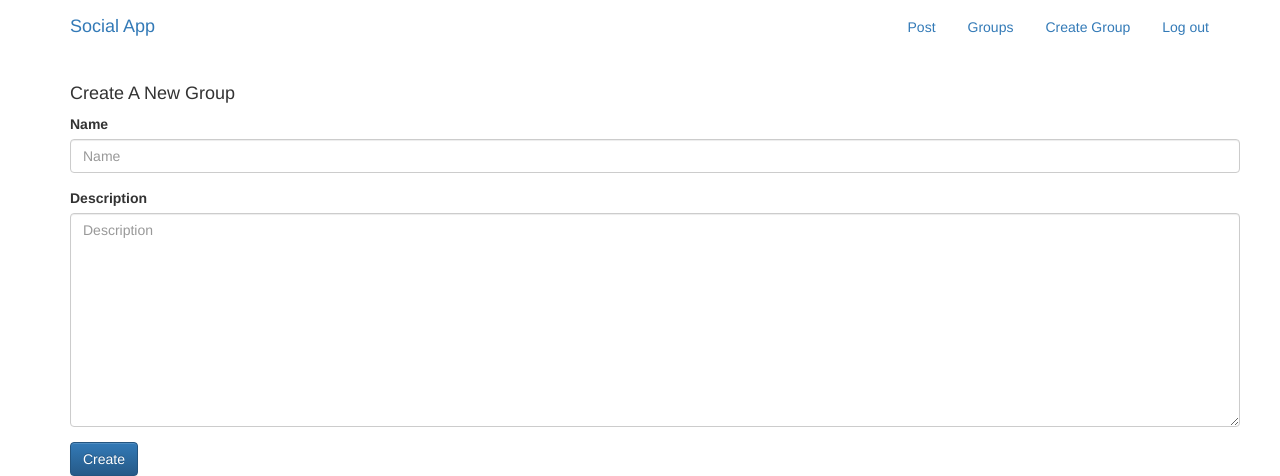
After one commit to samghadri/socialappform, a Django app: a page that uses socialblog/templates/base.html in a window 1280 px wide. The commit adds this page. Shown: the top 476 px of the page. Run offline with Django 3.2, Linux system fonts and the light colour scheme; a user stored in the database is signed in; some libraries are stand-ins or nearby versions.

Commit message:
thirteenth commit

```diff
--- a/socialblog/groups/models.py
+++ b/socialblog/groups/models.py
@@ -1,7 +1,8 @@
+from django.conf import settings
+from django.core.urlresolvers import reverse
 from django.db import models
 from django.utils.text import slugify
 import misaka
-from django.core.urlresolvers import reverse
 from django.contrib.auth import get_user_model
 User = get_user_model()
 from django import template
@@ -9,11 +10,11 @@ register = template.Library()
 
 
 class Group(models.Model):
-    name = models.CharField(max_length = 200,unique = True)
-    slug = models.SlugField(allow_unicode=True, unique = True)
-    description = models.TextField(blank=True,default='')
-    description_html = models.TextField(editable=False,default='',blank=True)
-    members = models.ManyToManyField(User,through='GroupMember')
+    name = models.CharField(max_length=255, unique=True)
+    slug = models.SlugField(allow_unicode=True, unique=True)
+    description = models.TextField(blank=True, default='')
+    description_html = models.TextField(editable=False, default='', blank=True)
+    members = models.ManyToManyField(User,through="GroupMember")
 
     def __str__(self):
         return self.name
@@ -24,18 +25,19 @@ class Group(models.Model):
         super().save(*args, **kwargs)
 
     def get_absolute_url(self):
-        return reverse('groups:single', kwargs={'slug':self.slug})
+        return reverse("groups:single", kwargs={"slug": self.slug})
+
 
     class Meta:
-        ordering = ['name']
+        ordering = ["name"]
 
 
 class GroupMember(models.Model):
-    group = models.ForeignKey(Group, related_name='membership')
-    user = models.ForeignKey(User, related_name='user_groups')
+    group = models.ForeignKey(Group, related_name="memberships")
+    user = models.ForeignKey(User,related_name='user_groups')
 
     def __str__(self):
         return self.user.username
 
     class Meta:
-        unique_together = ('group','user')
+        unique_together = ("group", "user")
--- /dev/null
+++ b/socialblog/groups/templates/groups/group_form.html
@@ -0,0 +1,11 @@
+{% extends "groups/group_base.html" %}
+{% load bootstrap4 %}
+
+{% block group_content %}
+<h4>Create A New Group</h4>
+  <form method="POST" action="{% url 'groups:create' %}" id="groupForm">
+  	{% csrf_token %}
+  	{% bootstrap_form form %}
+  	<input type="submit" value="Create" class="btn btn-primary btn-large">
+  </form>
+{% endblock %}
--- a/socialblog/groups/templates/groups/group_list.html
+++ b/socialblog/groups/templates/groups/group_list.html
@@ -1,11 +1,10 @@
-{% extends "groups/grous_base.html" %}
+{% extends "groups/group_base.html" %}
 {% block pregroup %}
 <div class="col-md-4">
   <div class="content">
     {% if user.is_authenticated %}
     <h2>Welcome Back :)</h2>
-      <a href="{% url 'posts:for_user' username = user.username %}">
-        @{{user.username}}</a>
+      <a href="{% url 'posts:for_user' username=user.username %}">@{{user.username }}</a>
 
     {% endif %}
     <h1>Groups</h1>
--- a/socialblog/groups/urls.py
+++ b/socialblog/groups/urls.py
@@ -1,12 +1,12 @@
-from django.confurls import url
+from django.conf.urls import url
 from . import views
 
 app_name = 'groups'
 
-urlpatterns =[
-    url(r'^$',views.ListGroups.as_view(), name = 'all'),
-    url(r'^create/$',views.CreateGroup.as_view(),name='create'),
-    url(r'posts/in/(?P<slug>[-\w]+)/$',views.SingleGroup.as_view(),name ='single'),
-    url(r'join/(?P<slug>[-\w]+)/$',views.JoinGroup.as_view(),name='join'),
-    url(r'leave/(?P<slug>[-w]+)/$',views.LeaveGroup.as_view(),name='leave'),
+urlpatterns = [
+    url(r"^$", views.ListGroups.as_view(), name="all"),
+    url(r"^new/$", views.CreateGroup.as_view(), name="create"),
+    url(r"^posts/in/(?P<slug>[-\w]+)/$",views.SingleGroup.as_view(),name="single"),
+    url(r"join/(?P<slug>[-\w]+)/$",views.JoinGroup.as_view(),name="join"),
+    url(r"leave/(?P<slug>[-\w]+)/$",views.LeaveGroup.as_view(),name="leave"),
 ]
--- a/socialblog/groups/views.py
+++ b/socialblog/groups/views.py
@@ -1,59 +1,60 @@
-from django.shortcuts import render
-from django.contrib.auth.mixins import LoginRequiredMixin,PermissionRequiredMixin
-from django.urlresolvers import reverse
+from django.contrib import messages
+from django.contrib.auth.mixins import(LoginRequiredMixin,PermissionRequiredMixin)
+from django.core.urlresolvers import reverse
+from django.db import IntegrityError
+from django.shortcuts import get_object_or_404
 from django.views import generic
-from groups.models import Group, GroupMember
-from django.shortcuts import get_object_or_404
-from django.contrib import messages
+from groups.models import Group,GroupMember
+from . import models
 
-
-class CreateGroup(LoginRequiredMixin,generic.CreateView):
-    fields = ('name', 'description')
+class CreateGroup(LoginRequiredMixin, generic.CreateView):
+    fields = ("name", "description")
     model = Group
-
 
 class SingleGroup(generic.DetailView):
     model = Group
-
 
 class ListGroups(generic.ListView):
     model = Group
 
 
-class JoinGroup(LoginRequiredMixin,generic.RedirectView):
+class JoinGroup(LoginRequiredMixin, generic.RedirectView):
 
-    def get_redirect_url(self,*args,**kwargs):
-        return reverse('groups:single',kwargs={'slug':self.kwargs.get('slug')})
+    def get_redirect_url(self, *args, **kwargs):
+        return reverse("groups:single",kwargs={"slug": self.kwargs.get("slug")})
 
     def get(self, request, *args, **kwargs):
-        group = get_object_or_404(Group,slug=self.kwargs.get('slug'))
-
+        group = get_object_or_404(Group,slug=self.kwargs.get("slug"))
 
         try:
             GroupMember.objects.create(user=self.request.user,group=group)
-        except:
-            messages.warning(self.request,'YOU ARE ALREADY A MEMBER OF THIS GROUP!!')
+
+        except IntegrityError:
+            messages.warning(self.request,("You are already a member of {}".format(group.name)))
+
         else:
-            messages.success(self.request,'YOU ARE NOW A MEMBER')
+            messages.success(self.request,"You are now a member of the {} group.".format(group.name))
+
         return super().get(request, *args, **kwargs)
 
 
-class LeaveGroup(LoginRequiredMixin,generic.RedirectView):
+class LeaveGroup(LoginRequiredMixin, generic.RedirectView):
 
-    def get_redirect_url(self,*args,**kwargs):
-        return reverse('groups:single', kwargs={'slug':self.kwargs.get('slug')})
+    def get_redirect_url(self, *args, **kwargs):
+        return reverse("groups:single",kwargs={"slug": self.kwargs.get("slug")})
 
     def get(self, request, *args, **kwargs):
+
         try:
             membership = models.GroupMember.objects.filter(
-            user=self.request.user,group__slug=self.kwargs.get('slug')
+                user=self.request.user,
+                group__slug=self.kwargs.get("slug")
             ).get()
 
-        except:
-            models.GroupMember.DoesNotExist:
-            messages.warning(self.request,'You are not part of this group!')
-
+        except models.GroupMember.DoesNotExist:
+            messages.warning(self.request, "You are not in this group!")
         else:
             membership.delete()
-            messages.success(self.request,'You have left the group :(')
+            messages.success(
+                self.request,"You have successfully left the group.")
         return super().get(request, *args, **kwargs)
--- a/socialblog/socialblog/urls.py
+++ b/socialblog/socialblog/urls.py
@@ -1,13 +1,14 @@
-from django.conf.urls import url,include
+from django.conf.urls import url, include
 from django.contrib import admin
 from . import views
 
 urlpatterns = [
-    url(r'^admin/', admin.site.urls),
-    url(r'^$',views.HomePage.as_view(),name='home'),
-    url(r'^accounts/', include('accounts.urls',namespace='accounts')),
-    url(r'^accounts/',include('django.contrib.auth.urls')),
-    url(r'^thanks/$',views.ThanksPage.as_view(),name='thanks'),
-    url(r'^test/$',views.TestPage.as_view(), name ='test'),
-
+    url(r"^$", views.HomePage.as_view(), name="home"),
+    url(r"^test/$", views.TestPage.as_view(), name="test"),
+    url(r"^thanks/$", views.ThanksPage.as_view(), name="thanks"),
+    url(r"^admin/", admin.site.urls),
+    url(r"^accounts/", include("accounts.urls", namespace="accounts")),
+    url(r"^accounts/", include("django.contrib.auth.urls")),
+    url(r"^posts/", include("posts.urls", namespace="posts")),
+    url(r"^groups/",include("groups.urls", namespace="groups")),
 ]
--- a/socialblog/templates/base.html
+++ b/socialblog/templates/base.html
@@ -3,47 +3,44 @@
 <html>
   <head>
     <meta charset="utf-8">
-    <title>Star Social</title>
+    <title>Social App</title>
+
     <link rel="stylesheet" href="https://maxcdn.bootstrapcdn.com/bootstrap/3.3.7/css/bootstrap.min.css" integrity="sha384-BVYiiSIFeK1dGmJRAkycuHAHRg32OmUcww7on3RYdg4Va+PmSTsz/K68vbdEjh4u" crossorigin="anonymous">
     <link rel="stylesheet" href="https://maxcdn.bootstrapcdn.com/bootstrap/3.3.7/css/bootstrap-theme.min.css" integrity="sha384-rHyoN1iRsVXV4nD0JutlnGaslCJuC7uwjduW9SVrLvRYooPp2bWYgmgJQIXwl/Sp" crossorigin="anonymous">
     <script src="https://maxcdn.bootstrapcdn.com/bootstrap/3.3.7/js/bootstrap.min.js" integrity="sha384-Tc5IQib027qvyjSMfHjOMaLkfuWVxZxUPnCJA7l2mCWNIpG9mGCD8wGNIcPD7Txa" crossorigin="anonymous"></script>
     <link href="https://fonts.googleapis.com/css?family=Montserrat" rel="stylesheet">
 
-    <link rel="stylesheet" href="{% static 'socialblog/css/master.css'%}">
+    <link rel="stylesheet" href="{% static 'simplesocial/css/master.css'%}">
 
   </head>
   <body>
     <nav class="navbar  mynav" role="navigation" id="navbar">
     			<div class="container">
 
-            <a class="navbar-brand mynav" href="{% url 'home' %}">Star App</a>
+            <a class="navbar-brand mynav" href="{% url 'home' %}">Social App</a>
 
     					<ul class="nav navbar-nav navbar-right">
     						{% if user.is_authenticated %}
-                      <li><a href="#" class="btn btn-simple">Post</a></li>
-                      <li><a href="#" class="btn btn-simple">Groups</a></li>
-                      <li><a href="#" class="btn btn-simple">Create Group</a></li>
+                      <li><a href="{% url 'posts:create' %}" class="btn btn-simple">Post</a></li>
+                      <li><a href="{% url 'groups:all' %}" class="btn btn-simple">Groups</a></li>
+                      <li><a href="{% url 'groups:create' %}" class="btn btn-simple">Create Group</a></li>
                       <li><a href="{% url 'accounts:logout' %}" class="btn btn-simple">Log out</a></li>
     						{% else %}
-    						      <li><a href="#"class="btn btn-simple">Groups</a></li>
+    						      <li><a href="{% url 'groups:all' %}"class="btn btn-simple">Groups</a></li>
     						      <li><a href="{% url 'accounts:login' %}" class="btn btn-simple">Log in</a></li>
     						      <li><a href="{% url 'accounts:signup' %}" class="btn btn-simple">Sign up</a></li>
     						{% endif %}
     					</ul>
 
-
-
     			</div>
     		</nav>
+        <div class="container mycontent">
+          {% block content %}
 
-<div class="container mycontent">
+          {% endblock %}
 
-  {% block content %}
+        </div>
 
-  {% endblock %}
+<canvas id="canvas"></canvas>
 
-</div>
-
-
-  </body>
 </html>
```
Also changed, not shown: socialblog/groups/templates/groups/group.form.html (deleted, +0 -12 lines), socialblog/posts/forms.py (+15 -0 lines), socialblog/posts/views.py (+7 -7 lines), socialblog/db.sqlite3, socialblog/groups/forms.py (deleted), socialblog/groups/migrations/0002_auto_20171115_2245.py (added), socialblog/groups/templates/groups/group_detail.html (renamed from socialblog/groups/templates/groups/group.detail.html).
